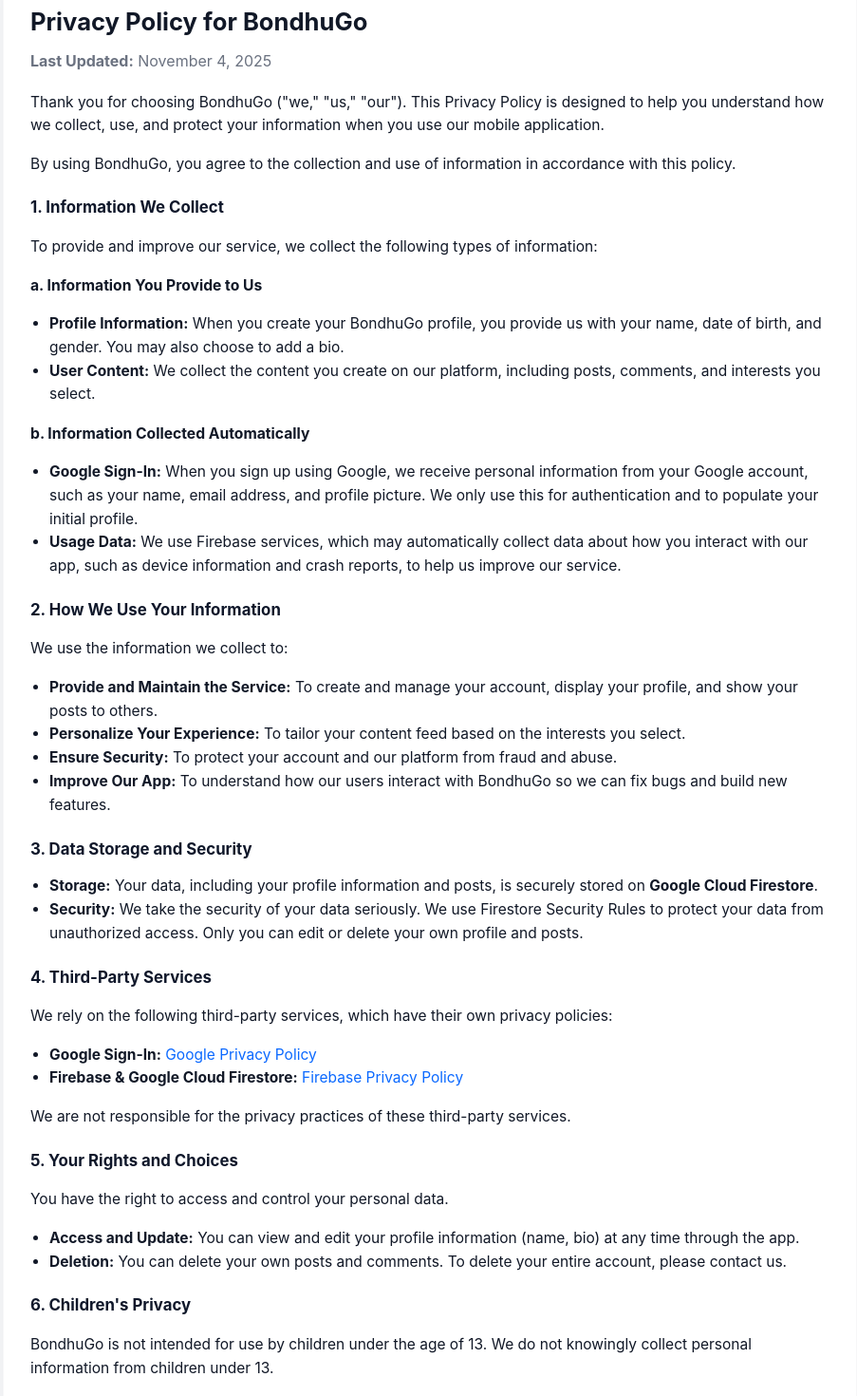
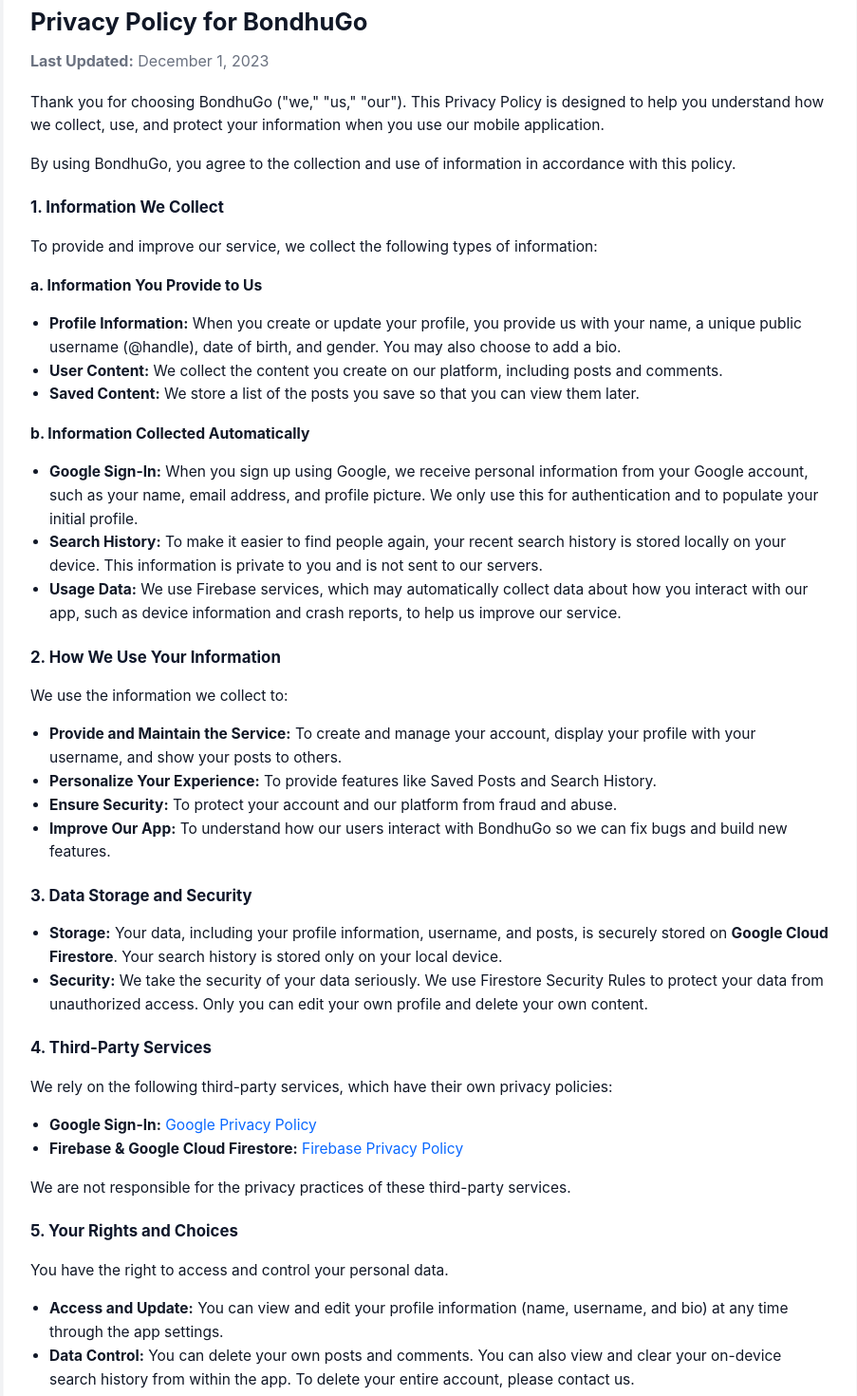
Before and after one commit to RealShibSankarSarkar/bondhugo-privacy-policy, a plain HTML site: page index.html in a window 1280 px wide. Shown: the part 62-1532 px from the top of the page at 95% size, without its empty margins (187-1090 px from the left). Drawn offline with Linux system fonts and the light colour scheme.

Commit message:
Revise privacy policy and update last modified date
Updated privacy policy details and added new sections.

```diff
--- a/index.html
+++ b/index.html
@@ -6,7 +6,6 @@
   <title>Privacy Policy — BondhuGo</title>
   <meta name="description" content="Privacy Policy for BondhuGo. Learn how we collect, use, and protect your information." />
   <style>
-    /* Simple, clean styling */
     :root{
       --bg:#f7f8fa;
       --card:#fff;
@@ -56,7 +55,7 @@
     <article class="card" role="article" aria-labelledby="title">
       <header>
         <h1 id="title">Privacy Policy for BondhuGo</h1>
-        <div class="meta"><strong>Last Updated:</strong> November 4, 2025</div>
+        <div class="meta"><strong>Last Updated:</strong> December 1, 2023</div>
       </header>
 
       <section>
@@ -69,29 +68,31 @@
 
       <h3>a. Information You Provide to Us</h3>
       <ul>
-        <li><strong>Profile Information:</strong> When you create your BondhuGo profile, you provide us with your name, date of birth, and gender. You may also choose to add a bio.</li>
-        <li><strong>User Content:</strong> We collect the content you create on our platform, including posts, comments, and interests you select.</li>
+        <li><strong>Profile Information:</strong> When you create or update your profile, you provide us with your name, a unique public username (@handle), date of birth, and gender. You may also choose to add a bio.</li>
+        <li><strong>User Content:</strong> We collect the content you create on our platform, including posts and comments.</li>
+        <li><strong>Saved Content:</strong> We store a list of the posts you save so that you can view them later.</li>
       </ul>
 
       <h3>b. Information Collected Automatically</h3>
       <ul>
         <li><strong>Google Sign-In:</strong> When you sign up using Google, we receive personal information from your Google account, such as your name, email address, and profile picture. We only use this for authentication and to populate your initial profile.</li>
+        <li><strong>Search History:</strong> To make it easier to find people again, your recent search history is stored locally on your device. This information is private to you and is not sent to our servers.</li>
         <li><strong>Usage Data:</strong> We use Firebase services, which may automatically collect data about how you interact with our app, such as device information and crash reports, to help us improve our service.</li>
       </ul>
 
       <h2>2. How We Use Your Information</h2>
       <p>We use the information we collect to:</p>
       <ul>
-        <li><strong>Provide and Maintain the Service:</strong> To create and manage your account, display your profile, and show your posts to others.</li>
-        <li><strong>Personalize Your Experience:</strong> To tailor your content feed based on the interests you select.</li>
+        <li><strong>Provide and Maintain the Service:</strong> To create and manage your account, display your profile with your username, and show your posts to others.</li>
+        <li><strong>Personalize Your Experience:</strong> To provide features like Saved Posts and Search History.</li>
         <li><strong>Ensure Security:</strong> To protect your account and our platform from fraud and abuse.</li>
         <li><strong>Improve Our App:</strong> To understand how our users interact with BondhuGo so we can fix bugs and build new features.</li>
       </ul>
 
       <h2>3. Data Storage and Security</h2>
       <ul>
-        <li><strong>Storage:</strong> Your data, including your profile information and posts, is securely stored on <strong>Google Cloud Firestore</strong>.</li>
-        <li><strong>Security:</strong> We take the security of your data seriously. We use Firestore Security Rules to protect your data from unauthorized access. Only you can edit or delete your own profile and posts.</li>
+        <li><strong>Storage:</strong> Your data, including your profile information, username, and posts, is securely stored on <strong>Google Cloud Firestore</strong>. Your search history is stored only on your local device.</li>
+        <li><strong>Security:</strong> We take the security of your data seriously. We use Firestore Security Rules to protect your data from unauthorized access. Only you can edit your own profile and delete your own content.</li>
       </ul>
 
       <h2>4. Third-Party Services</h2>
@@ -105,8 +106,8 @@
       <h2>5. Your Rights and Choices</h2>
       <p>You have the right to access and control your personal data.</p>
       <ul>
-        <li><strong>Access and Update:</strong> You can view and edit your profile information (name, bio) at any time through the app.</li>
-        <li><strong>Deletion:</strong> You can delete your own posts and comments. To delete your entire account, please contact us.</li>
+        <li><strong>Access and Update:</strong> You can view and edit your profile information (name, username, and bio) at any time through the app settings.</li>
+        <li><strong>Data Control:</strong> You can delete your own posts and comments. You can also view and clear your on-device search history from within the app. To delete your entire account, please contact us.</li>
       </ul>
 
       <h2>6. Children's Privacy</h2>
```
